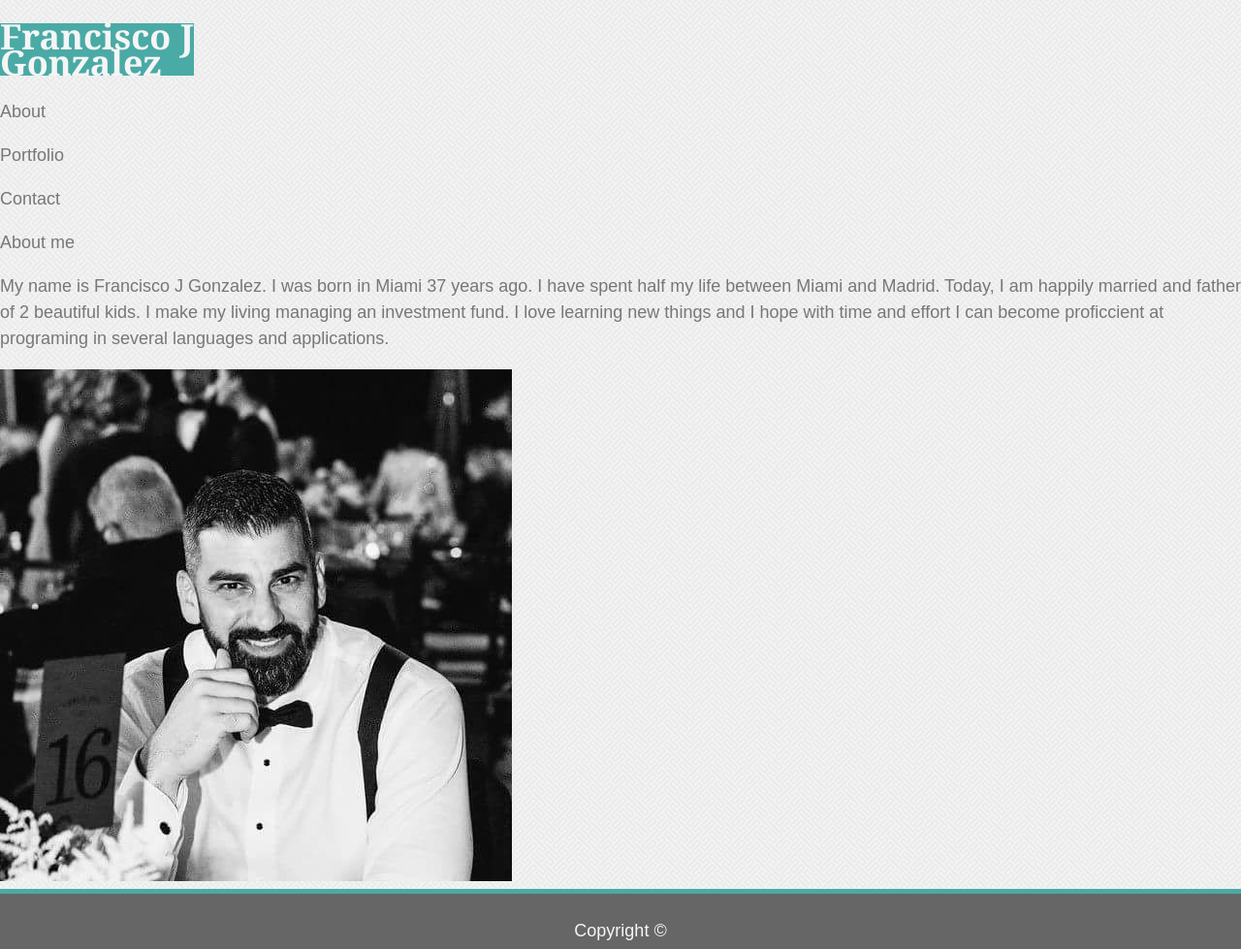
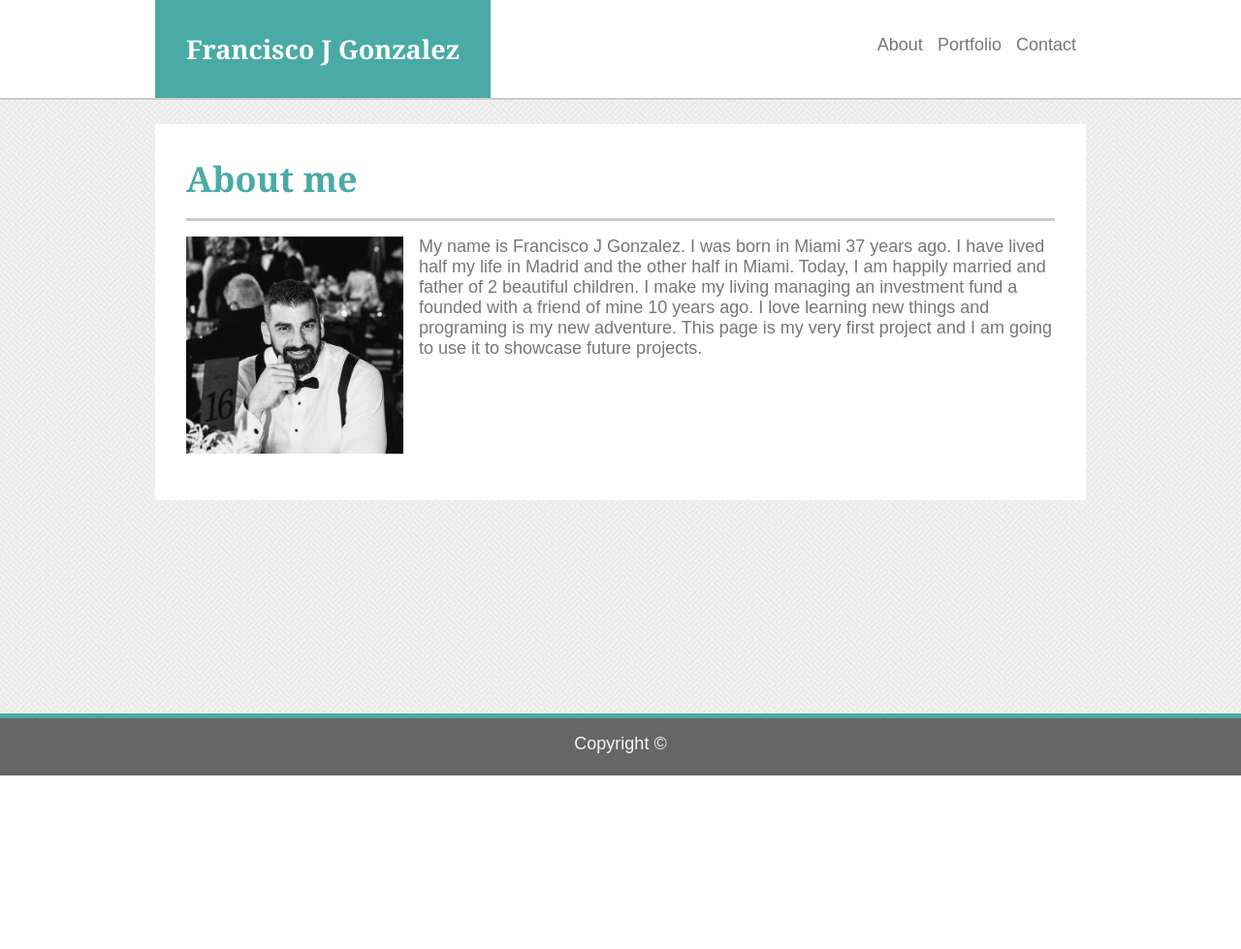
Before and after one commit to AlphaExplorer/AlphaExplorer.github.io, a plain HTML site: page index.html in a window 1280 px wide. Shown: the whole page at 97% size. After the commit the page ends 800 px from the top, so only its background shows below. Drawn offline with Linux system fonts and the light colour scheme.

Commit message:
work done at the office

```diff
--- a/assets/css/style.css
+++ b/assets/css/style.css
@@ -1,33 +1,100 @@
-h1 {
-    font-family: 'Georgia', Times, Times New Roman, serif;
+* {
+    margin: 0;
+    padding: 0;
+    box-sizing: border-box;
+  }
+
+  /* General style Section*/
+body{
+    font-family: 'Arial', Helvetica Neue, Helvetica, sans-serif;
+    font-size: 18px;
+    color: #777777;
+    background-image: url('../images/background.png');
 }
 
+h1 {font-family: 'Georgia', Times,Times New Roman, serif}
 
-
-header{
-    background-color:#4aaaa5;
-    color: whitesmoke;
-    width: 200px;
-
+/* Navigation/Header Style Section */
+nav {
+    position: fixed;
+    width: 100%;
+    background: #ffffff;
+    padding: 0 10rem 0 10rem;
+    border-bottom:2px solid #cccccc;
 }
 
-body{
-
-    padding: 0;
-    margin: 0;
-    font-family: 'Arial', Helvetica Neue, Helvetica, sans-serif;
-    font-size: 18px;
-    line-height: 150%;
-    color: #777777;
-    background-image: url('../images/background.png')
+.my_name{
+    background: #4aaaa5;
+    color: #ffffff;
+    display: inline-block;
+    padding: 2rem;
 }
 
+.sub_nav{
+    float: right;
+    padding: 2rem 0 2rem 0;
+    margin-top: 4px;
+}
+
+.sub_nav > li {
+    display: inline-block;
+    text-align: center;
+    margin-right: 10px;
+}
+
+a:link,a:visited {
+color: #777777;
+text-decoration: none;
+}
+a:hover {
+color: #4aaaa5;
+}
+
+/* Main Conten Style*/
+/* to clear any floating issues carried by the nav */
+.floatclear{clear: both;}
+.body_container { padding-top: 8rem; }
+
+/* this is the box where all the content of the site will reside */
+.page_content{
+    padding: 2rem;
+    margin: 0 10rem 0 10rem;
+    background: #ffffff;
+}
+
+/* title of the page */
+.page_title{
+    padding-bottom: 1rem;
+    color: #4aaaa5;
+    border-bottom: 3px solid #cccccc;
+}
+
+/* This is the section where to display the content relating to the title of the page */
+
+.clearfix{
+    overflow: auto;
+}
+
+.page_items{
+    padding: 1rem 0 1rem 0;
+}
+
+.profile_picture{
+    width: 15rem;
+    float: left;
+    padding-right: 1rem;
+}
+
+/* Footing Style */
 footer {
+    position: fixed;
+    bottom: 0;
+    width: 100%;
+    height: 4rem;
     background-color: #666666;
     text-align: center;
+    padding: 1rem 0;
     color:whitesmoke;
-    padding-top: 25px;
-    padding-bottom: 5px;
     border-top-style: solid;
     border-width: 5px;
     border-top-color: #4aaaa5;
--- a/index.html
+++ b/index.html
@@ -5,39 +5,39 @@
     <meta charset="UTF-8">
     <meta name="viewport" content="width=device-width, initial-scale=1.0">
     <meta http-equiv="X-UA-Compatible" content="ie=edge">
-    <title>Document</title>
+    <title>Francisco's Student Portfolio</title>
     <link rel="stylesheet" href="assets/css/reset.css">
     <link rel="stylesheet" href="assets/css/style.css">
 </head>
 
-<header>
-    <h1>Francisco J Gonzalez</h1>
-</header>
+<body>
+    <nav>
+        <div class="my_name"><h1>Francisco J Gonzalez</h1></div>
+        <ul class="sub_nav">
+            <li><a href='index.html'>About</a></li>
+            <li><a href='portfolio.html'>Portfolio</a></li>
+            <li><a href='contact.html'>Contact</a></li>
+        </ul>
+        <div class="floatclear"></div>
+    </nav>
 
-<nav>
-    <p>About</p>
-    <p>Portfolio</p>
-    <p>Contact</p>
-</nav>
+    <div class="body_container">
+        <div class="page_content">
+            <div class="page_title">
+                <h1>About me</h1>
+            </div>
+            <div class = "page_items clearfix" >
+                <img class= "profile_picture left" src="assets/images/profile_picture.jpg" alt="Francisco J Gonzalez">
+                <p class = left> My name is Francisco J Gonzalez.  I was born in Miami 37 years ago.  I have lived half my life in Madrid and the other half in Miami.  Today, I am happily married and father of 2 beautiful children.  I make my living managing an investment fund a founded with a friend of mine 10 years ago.  I love learning new things and programing is my new adventure.  This page is my very first project and I am going to use it to showcase future projects. </p>
 
-<body>
-    <div>
-        <section>
-            About me
-        </section>
-        <article>
-            <p>My name is Francisco J Gonzalez.  I was born in Miami 37 years ago.  I have spent half my life between Miami and Madrid.  Today, I am happily married and father of 2 beautiful kids.  I make my living managing an investment fund.  I love learning new things and I hope with time and effort I can become proficcient at programing in several languages and applications.</p>
 
-        </article>
-        <img src="assets/images/profile_picture.jpg" alt="Francisco J Gonzalez">
-
+            </div>
+        </div>
     </div>
 
+    <footer>
+        Copyright ©
+    </footer>
 
 </body>
-
-<footer>
-    Copyright ©
-</footer>
-
 </html>
```
Also changed, not shown: contact.html (+29 -1 lines).
